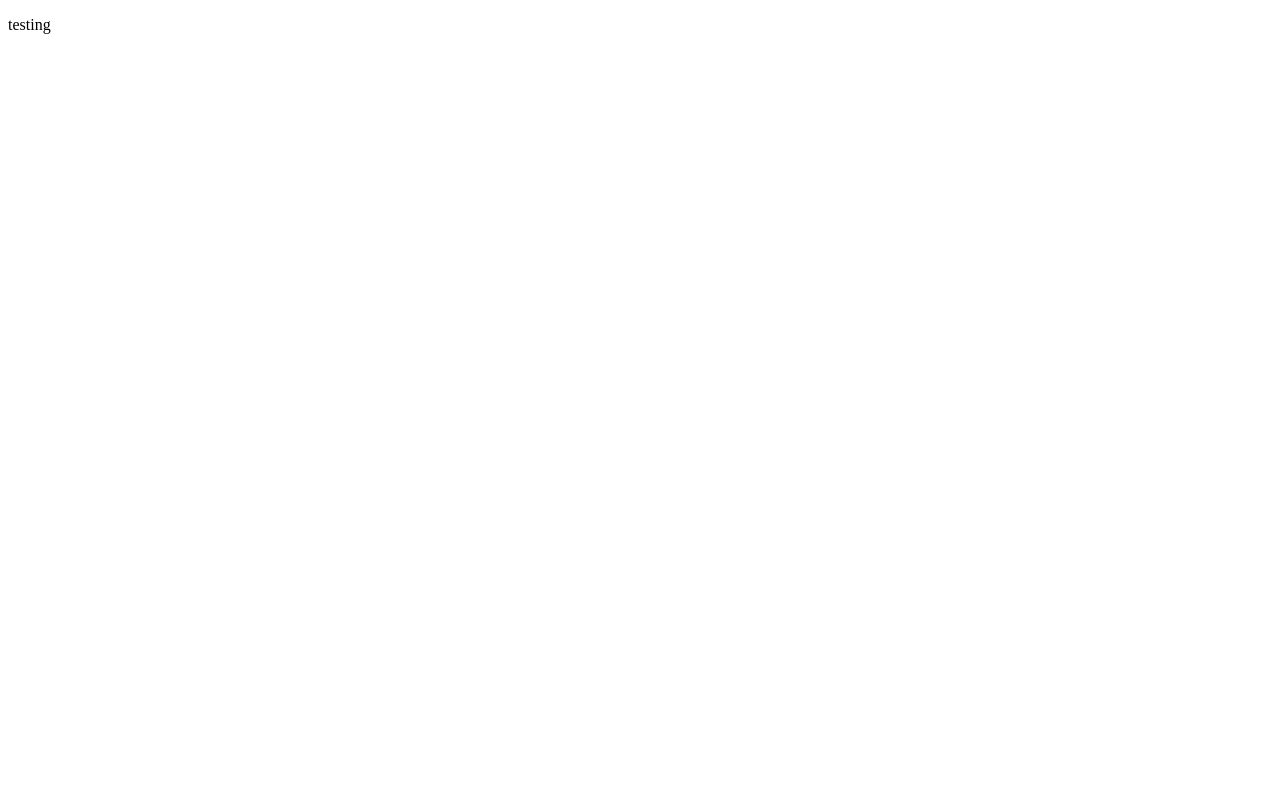
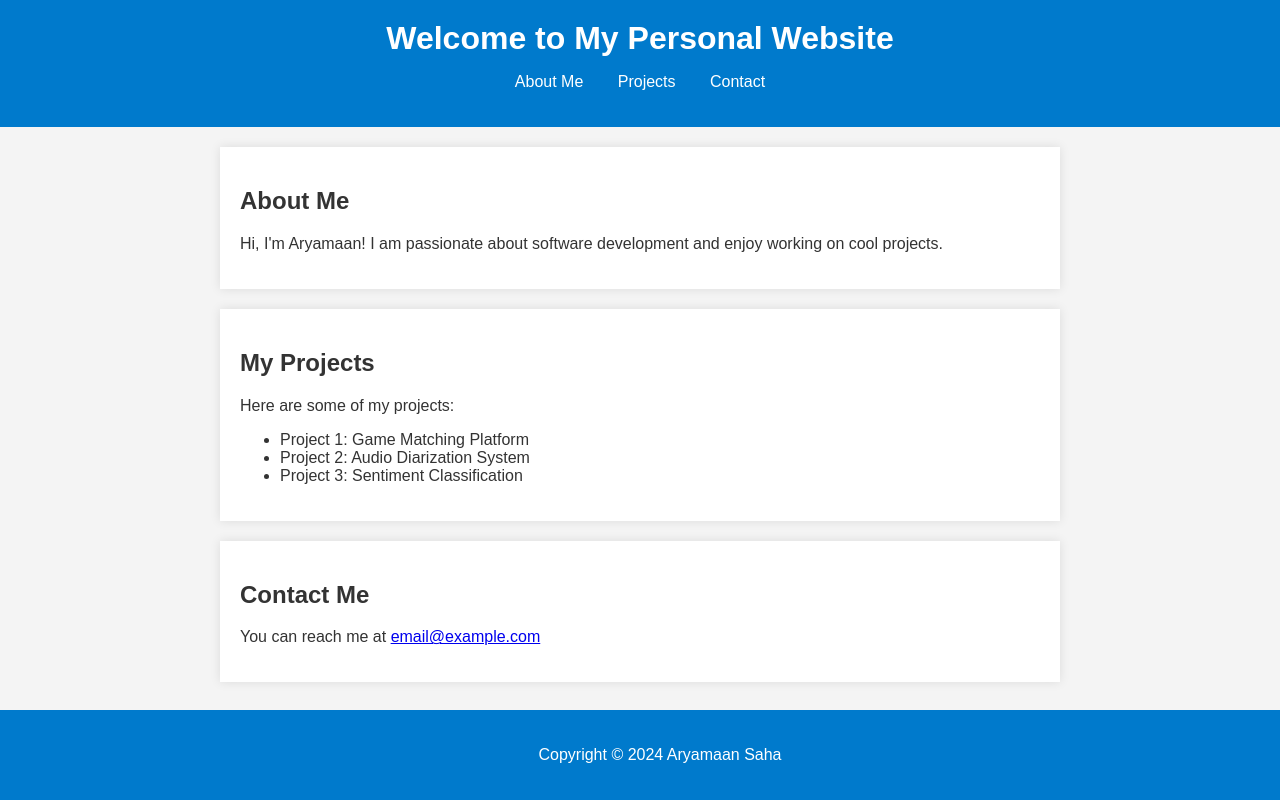
Before and after one commit to aryamaansaha/aryamaansaha.github.io, a plain HTML site: page index.html in a window 1280 px wide. Drawn offline with Linux system fonts and the light colour scheme.

Commit message:
test front end setup

```diff
--- a/index.html
+++ b/index.html
@@ -1,11 +1,48 @@
 <!DOCTYPE html>
 <html lang="en">
 <head>
-    <meta charset="UTF-8">
-    <meta name="viewport" content="width=device-width, initial-scale=1.0">
-    <title>Hi this is Aryamaan</title>
+  <meta charset="UTF-8">
+  <meta name="viewport" content="width=device-width, initial-scale=1.0">
+  <meta http-equiv="X-UA-Compatible" content="IE=edge">
+  <title>My Personal Website</title>
+  <link rel="stylesheet" href="style.css">
 </head>
 <body>
-    <p>testing</p>
+  <header>
+    <h1>Welcome to My Personal Website</h1>
+    <nav>
+      <ul>
+        <li><a href="#about">About Me</a></li>
+        <li><a href="#projects">Projects</a></li>
+        <li><a href="#contact">Contact</a></li>
+      </ul>
+    </nav>
+  </header>
+
+  <section id="about">
+    <h2>About Me</h2>
+    <p>Hi, I'm Aryamaan! I am passionate about software development and enjoy working on cool projects.</p>
+  </section>
+
+  <section id="projects">
+    <h2>My Projects</h2>
+    <p>Here are some of my projects:</p>
+    <ul>
+      <li>Project 1: Game Matching Platform</li>
+      <li>Project 2: Audio Diarization System</li>
+      <li>Project 3: Sentiment Classification</li>
+    </ul>
+  </section>
+
+  <section id="contact">
+    <h2>Contact Me</h2>
+    <p>You can reach me at <a href="mailto:email@example.com">email@example.com</a></p>
+  </section>
+
+  <footer>
+    <p>Copyright © 2024 Aryamaan Saha</p>
+  </footer>
+
+  <script src="script.js"></script>
 </body>
 </html>
--- /dev/null
+++ b/script.js
@@ -0,0 +1,4 @@
+// Simple script to display an alert when clicking on the contact section
+document.getElementById("contact").addEventListener("click", function() {
+    alert("Thanks for visiting my site! Feel free to reach out.");
+  });
--- /dev/null
+++ b/style.css
@@ -0,0 +1,52 @@
+/* General styles */
+body {
+    font-family: Arial, sans-serif;
+    margin: 0;
+    padding: 0;
+    background-color: #f4f4f4;
+    color: #333;
+  }
+
+  header {
+    background-color: #007acc;
+    color: white;
+    padding: 20px 0;
+    text-align: center;
+  }
+
+  header h1 {
+    margin: 0;
+  }
+
+  nav ul {
+    list-style: none;
+    padding: 0;
+  }
+
+  nav ul li {
+    display: inline;
+    margin: 0 15px;
+  }
+
+  nav ul li a {
+    color: white;
+    text-decoration: none;
+  }
+
+  section {
+    padding: 20px;
+    background-color: #fff;
+    margin: 20px auto;
+    max-width: 800px;
+    box-shadow: 0px 0px 10px rgba(0, 0, 0, 0.1);
+  }
+
+  footer {
+    text-align: center;
+    padding: 20px;
+    background-color: #007acc;
+    color: white;
+    position: fixed;
+    width: 100%;
+    bottom: 0;
+  }
```
